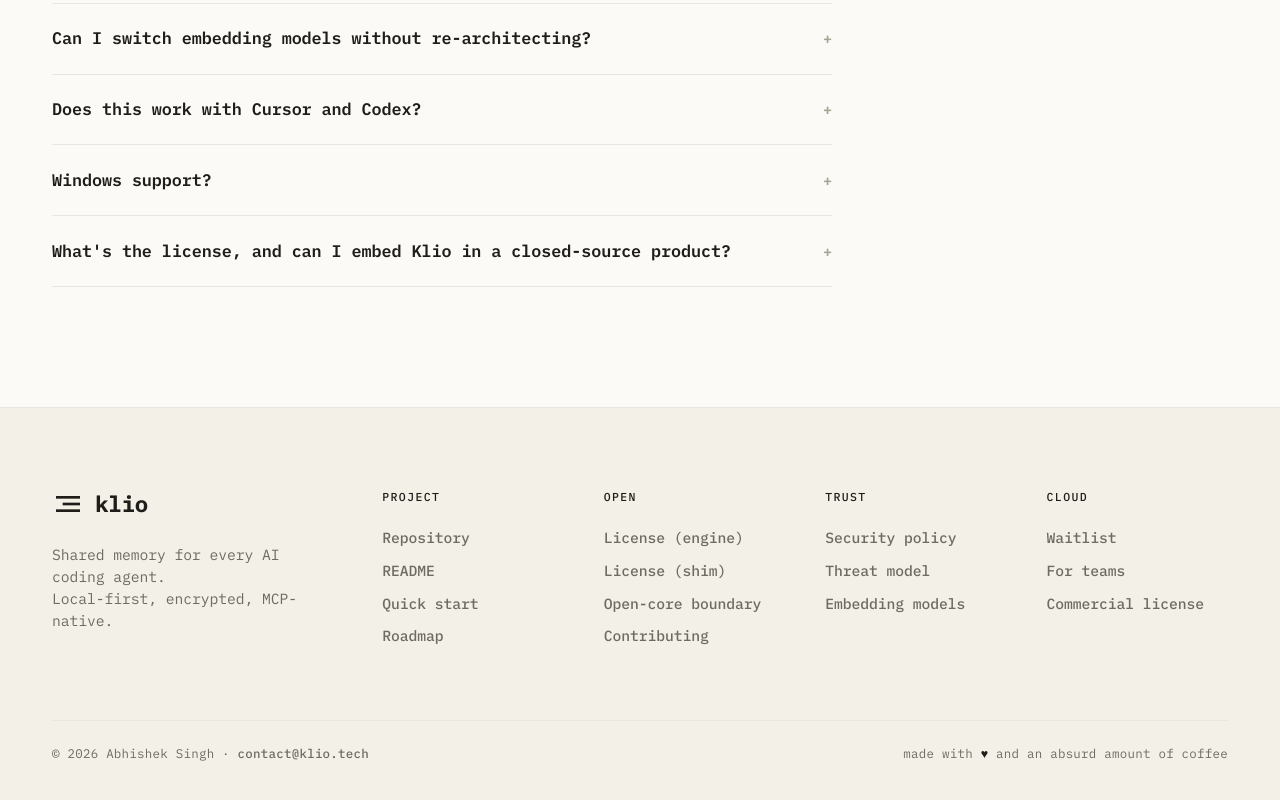
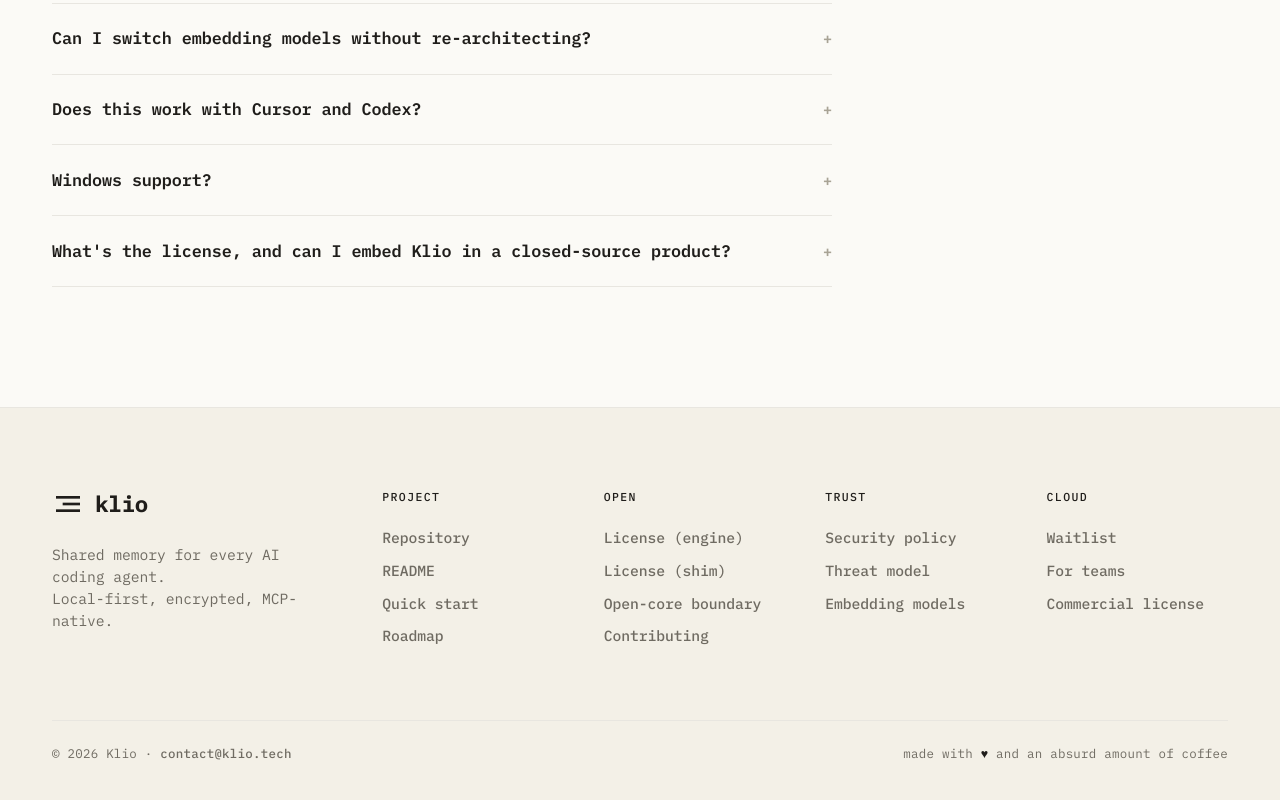
Before and after one commit to klio-tech/klio, a Next.js app in the folder trust-app/: page / in a window 1280 px wide. Shown: the part 9577-10377 px from the top of the page. Built offline with nearby package versions, Linux system fonts and the light colour scheme.

Commit message:
chore(footer): copyright reads © {year} Klio (not the author)

```diff
--- a/trust-app/src/components/landing/Footer.tsx
+++ b/trust-app/src/components/landing/Footer.tsx
@@ -143,7 +143,7 @@
           }}
         >
           <span>
-            © {new Date().getFullYear()} Abhishek Singh ·{" "}
+            © {new Date().getFullYear()} Klio ·{" "}
             <a
               className="k-link"
               href="mailto:contact@klio.tech"
```
